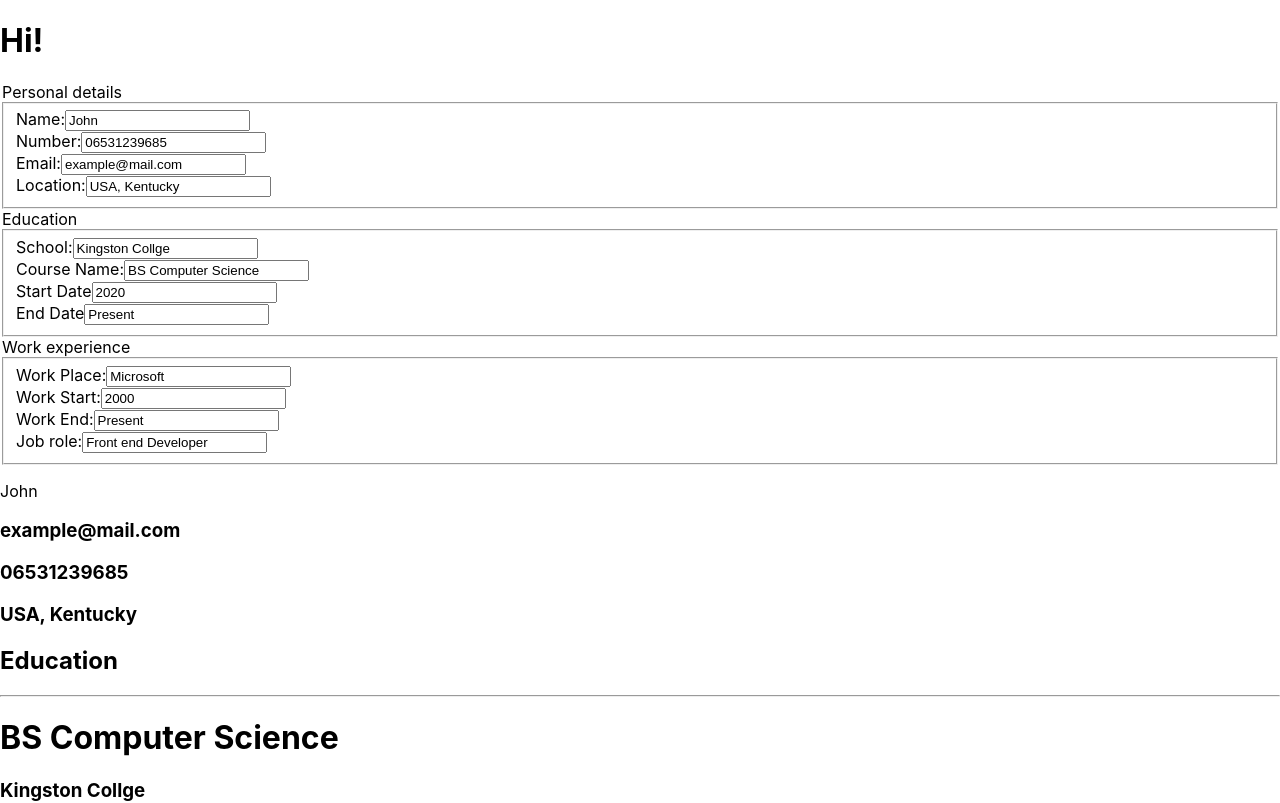
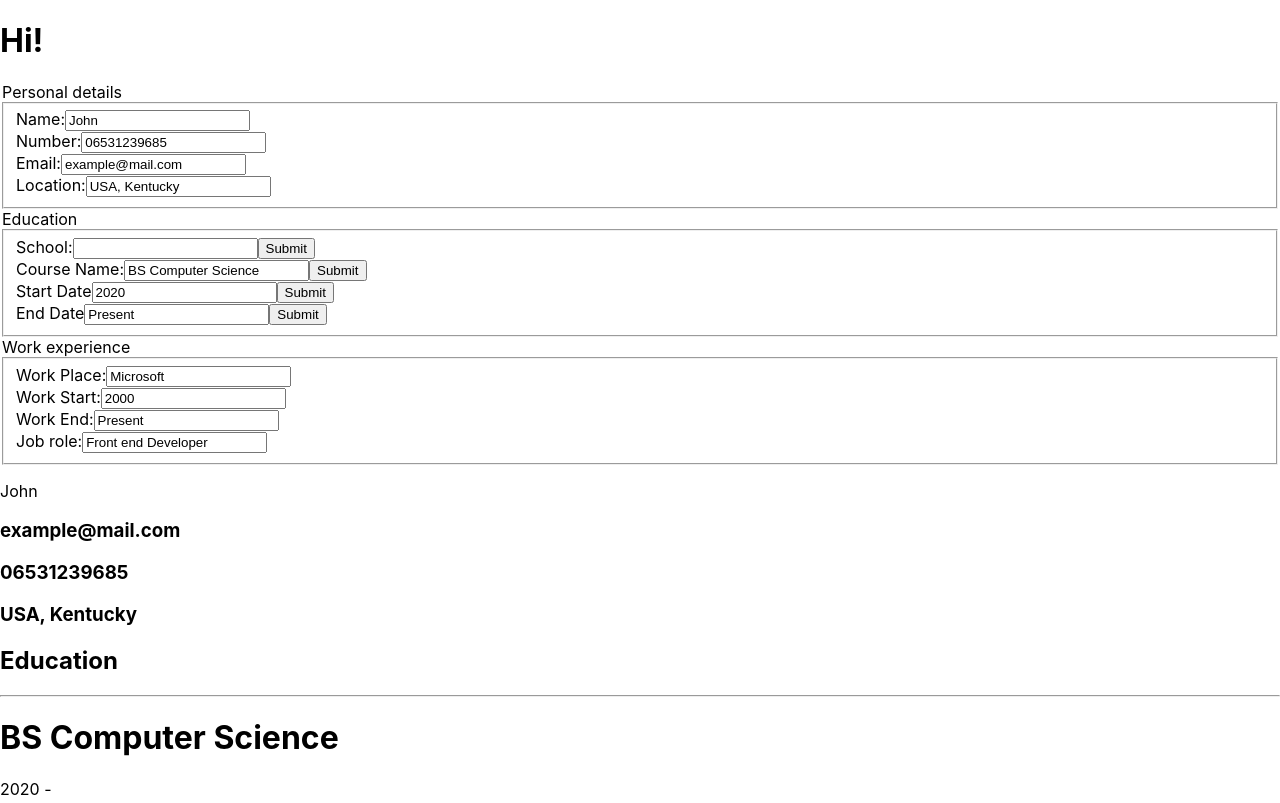
Before and after one commit to aaronlrv/cv-app, a React (Create React App) app in the folder cv-project/: page / in a window 1280 px wide. Shown: the top 803 px of the page. Built offline with nearby package versions, Linux system fonts and the light colour scheme.

Commit message:
Allow multiple school names to be submited

```diff
--- a/cv-project/src/components/Form.js
+++ b/cv-project/src/components/Form.js
@@ -6,7 +6,7 @@ function Form() {
   let [number, setNumber] = useState("06531239685");
   let [email, setEmail] = useState("example@mail.com");
   let [location, setLocation] = useState("USA, Kentucky");
-  let [school, setSchool] = useState("Kingston Collge");
+  let [school, setSchool] = useState([]);
   let [course, setCourse] = useState("BS Computer Science");
   let [startDate, setStartDate] = useState("2020");
   let [endDate, setEndDate] = useState("Present");
@@ -19,9 +19,9 @@ function Form() {
     name: name,
     number: number,
     email: email,
-    school: school,
+    school: [school],
     location: location,
-    course: course,
+    course: [course],
     startDate: startDate,
     endDate: endDate,
     workPlace: workPlace,
@@ -29,6 +29,15 @@ function Form() {
     workEnd: workEnd,
     job: job,
   };
+
+  function addSchool(e) {
+    e.preventDefault();
+    let name = document.getElementById("school").value;
+    console.log(name);
+
+    setSchool((prev) => [...prev, name]);
+  }
+
   return (
     <div
       className="form"
@@ -104,13 +113,8 @@ function Form() {
                   <label class="mt-3 w-24 inline-block" htmlFor="school">
                     School:
                   </label>
-                  <input
-                    type="text"
-                    name="school"
-                    id="school"
-                    value={school}
-                    onChange={(e) => setSchool(e.target.value)}
-                  />
+                  <input type="text" name="school" id="school" />
+                  <button onClick={(e) => addSchool(e)}>Submit</button>
                 </div>
                 <div className="courseDiv">
                   <label class="mt-3 w-24 inline-block" htmlFor="course">
@@ -123,6 +127,7 @@ function Form() {
                     value={course}
                     onChange={(e) => setCourse(e.target.value)}
                   />
+                  <button>Submit</button>
                 </div>
                 <div className="dateStart">
                   <label class="mt-3 w-24 inline-block" htmlFor="dateStart">
@@ -133,8 +138,11 @@ function Form() {
                     name="dateStart"
                     id="dateStart"
                     value={startDate}
-                    onChange={(e) => setStartDate(e.target.value)}
+                    onChange={(e) =>
+                      setStartDate(e.target.value) + console.log(e.target.name)
+                    }
                   />
+                  <button>Submit</button>
                 </div>
                 <div className="dateEnd">
                   <label class="mt-3 w-24 inline-block" htmlFor="dateEnd">
@@ -147,6 +155,7 @@ function Form() {
                     value={endDate}
                     onChange={(e) => setEndDate(e.target.value)}
                   />
+                  <button>Submit</button>
                 </div>
               </div>
             </div>
```
